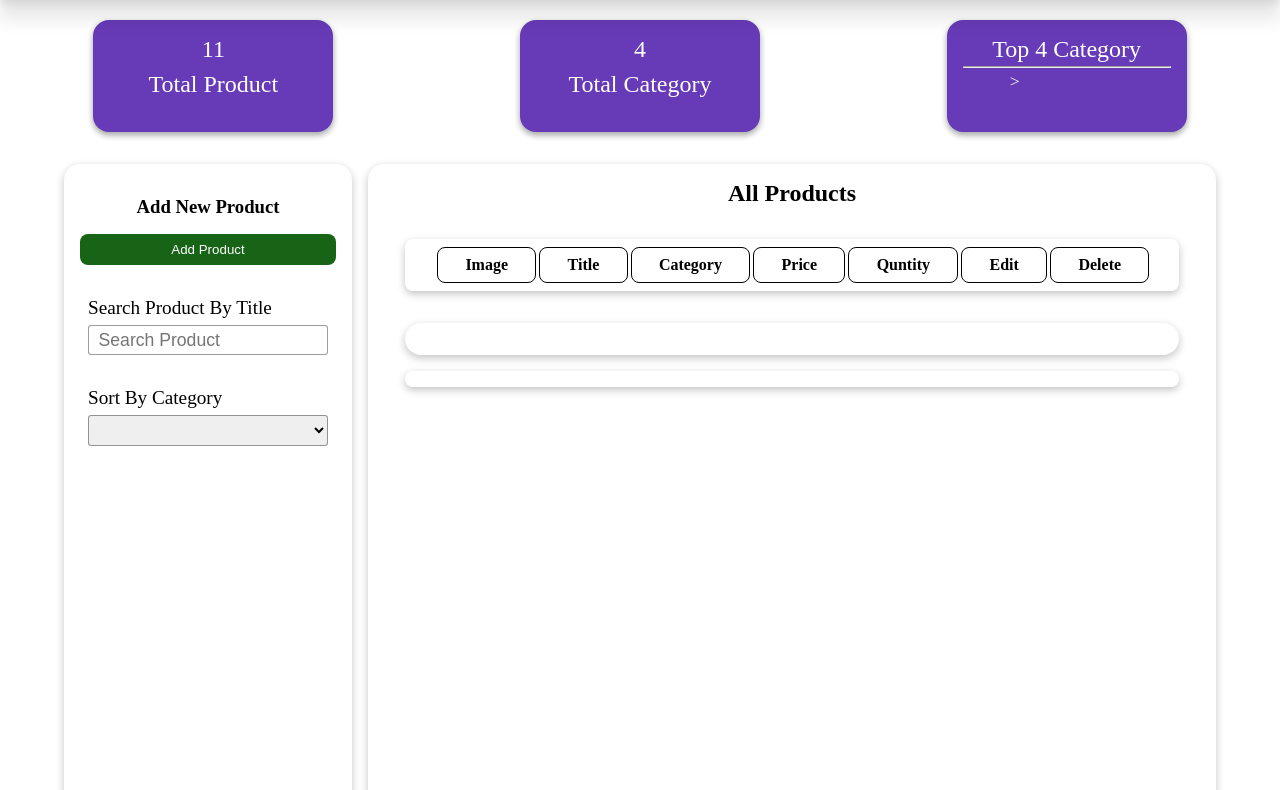
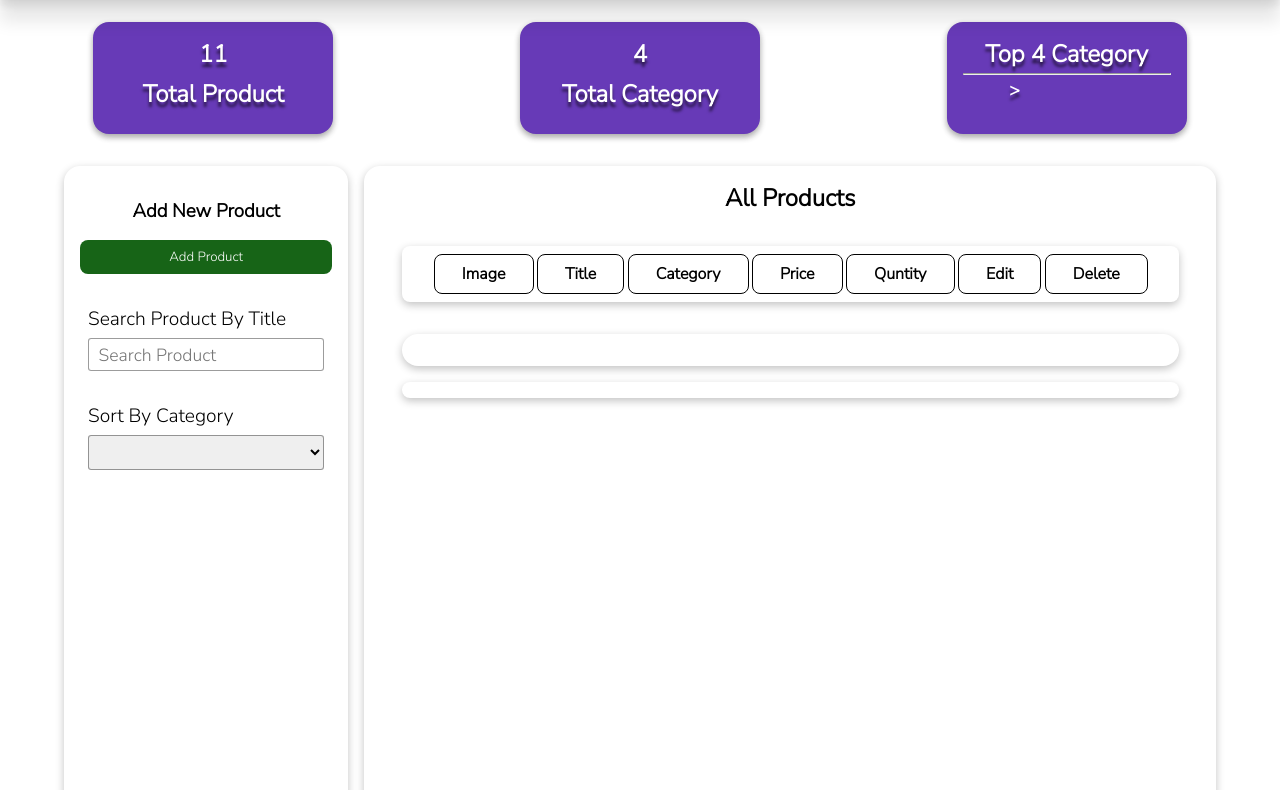
Before and after one commit to YAKSHITH027/illustrious-feeling-7979, a website: page AdminPage/admin.html in a window 1280 px wide. Shown: the part 120-910 px from the top of the page. Drawn offline with Linux system fonts and the light colour scheme; no server answers.

Commit message:
small changes

```diff
--- a/AdminPage/admin.css
+++ b/AdminPage/admin.css
@@ -1,7 +1,9 @@
+@import url('https://fonts.googleapis.com/css2?family=Mukta:wght@500&family=Nunito+Sans:wght@300&family=Roboto+Mono:wght@600&display=swap');
 *{
     margin: 0;
     padding: 0;
     box-sizing: border-box;
+    font-family: 'Nunito Sans', sans-serif;
 }
 /* body{
     background-color: rgba(0, 0, 0, 0.24);
@@ -289,7 +291,9 @@ li{
     font-size: 1.5rem;
     text-align: center;
     width: 15rem;
+    text-shadow: 0px 5px 3px rgba(0, 0, 0, 0.6);
     height: 7rem;
+    font-weight: 800;
     box-shadow: rgba(0, 0, 0, 0.16) 0px 3px 6px, rgba(0, 0, 0, 0.23) 0px 3px 6px;
 }
 .top{
--- a/AdminPage/admin.js
+++ b/AdminPage/admin.js
@@ -13,11 +13,11 @@ const mainGET = async (URL) => {
     return acc;
   }, []);
   let total = data.length;
-  //   console.log(unique);
   show(total, unique);
   sortCategory(unique);
 };
 mainGET(baseURL);
+
 // GET request form the product
 
 const getRequest = async (URL, page_num = 1, cat = "") => {
```
